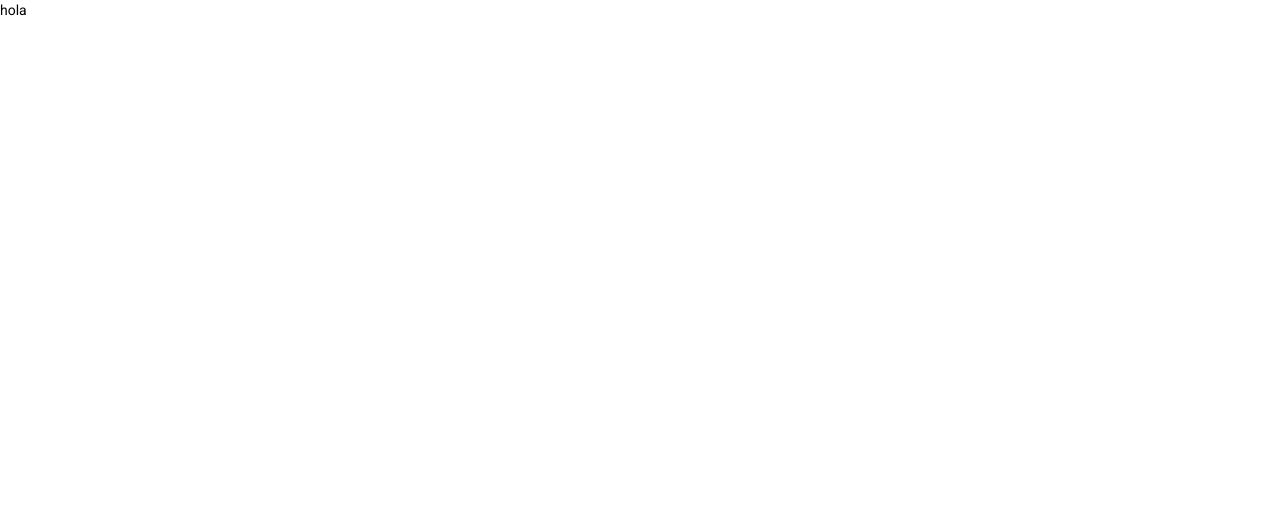
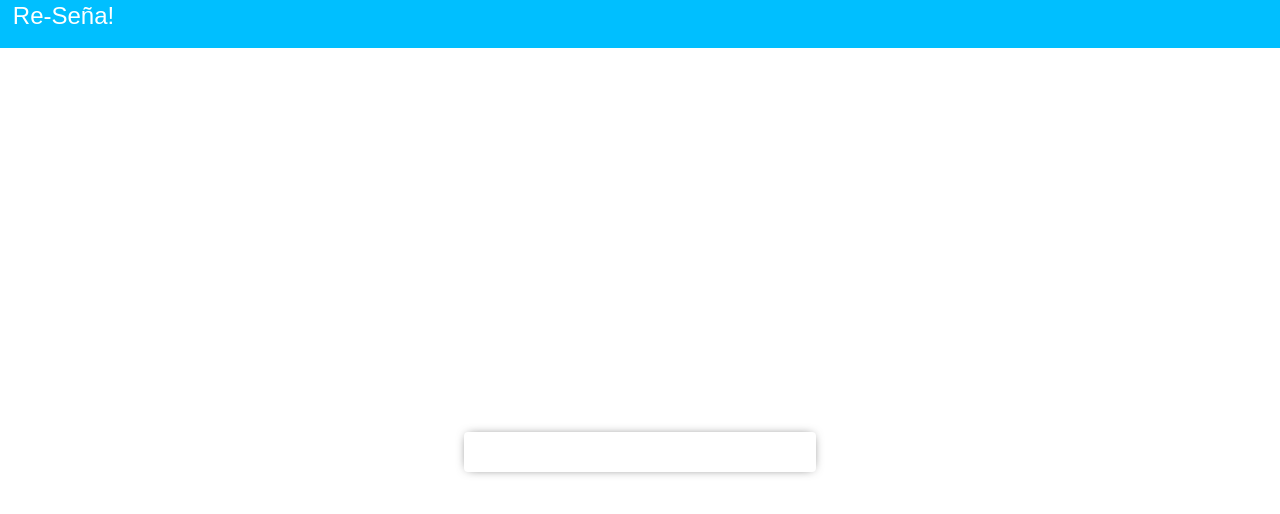
Before and after one commit to vqzmariana/Grupo-M-012021-frontend, an Angular app: page /auth/login in a window 1280 px wide. Shown: the top 514 px of the page. Built offline with nearby package versions, Linux system fonts and the light colour scheme.

Commit message:
inicio de login

```diff
--- a/src/app/app.module.ts
+++ b/src/app/app.module.ts
@@ -20,6 +20,7 @@ const routes: Routes = [
   imports: [
     BrowserModule,
     AppRoutingModule,
+
     NoopAnimationsModule
   ],
   declarations:[
--- a/src/app/modules/auth/auth.module.ts
+++ b/src/app/modules/auth/auth.module.ts
@@ -7,7 +7,7 @@ import { AuthService } from "./auth.service";
 import { SignupPageComponent } from "./signup/signup-page.component";
 import { LoginPageComponent } from "./login/login-page.component";
 import { UiModule } from "../ui/ui.module";
-
+import { MatCardModule } from '@angular/material/card';
 
 
 export const authRoutes: Routes = [
@@ -26,7 +26,7 @@ export const authRoutes: Routes = [
     declarations: [LoginPageComponent, SignupPageComponent],
     entryComponents: [],
     exports: [LoginPageComponent, SignupPageComponent],
-    imports: [RouterModule.forChild(authRoutes), HttpClientModule, CommonModule, FormsModule, ReactiveFormsModule, UiModule],
+    imports: [RouterModule.forChild(authRoutes), HttpClientModule, CommonModule, FormsModule, ReactiveFormsModule, UiModule, MatCardModule],
     providers: [AuthService]
   })
   export class AuthModule {}
--- a/src/app/modules/auth/login/login-page.component.css
+++ b/src/app/modules/auth/login/login-page.component.css
@@ -0,0 +1,16 @@
+.login-page{
+    height: 100%;
+
+}
+.login-container{
+    width: 25%;
+    height: 25%;
+    margin: auto;
+    box-shadow: 0px 0px 11px -4px rgb(0 0 0 / 75%);
+}
+.page-content{
+    display:grid;
+    height: 100%;
+    width: 100%;
+    align-content: center;
+}
--- a/src/app/modules/auth/login/login-page.component.html
+++ b/src/app/modules/auth/login/login-page.component.html
@@ -1,3 +1,10 @@
-<div>
-    hola
+<div class="login-page">
+    <page-header></page-header>
+    <div class="page-content">
+        <mat-card class="login-container">
+            <mat-card-content>
+
+            </mat-card-content>
+        </mat-card>
+    </div>
 </div>
--- a/src/app/modules/ui/header/page-header/page-header.component.css
+++ b/src/app/modules/ui/header/page-header/page-header.component.css
@@ -1,10 +1,10 @@
 .content{
     width: auto;
-    display: grid;
+    display: flex;
     align-content: center;
     background-color: deepskyblue;
     color: white;
-    height: 3em;
+    height: auto;
 }
 
 .logo{
--- a/src/app/modules/ui/header/page-header/page-header.component.html
+++ b/src/app/modules/ui/header/page-header/page-header.component.html
@@ -1,5 +1,5 @@
 <div class="content">
-    <h2 class="logo">
+    <h1 class="logo">
         Re-Seña!
-    </h2>
+    </h1>
 </div>
```
